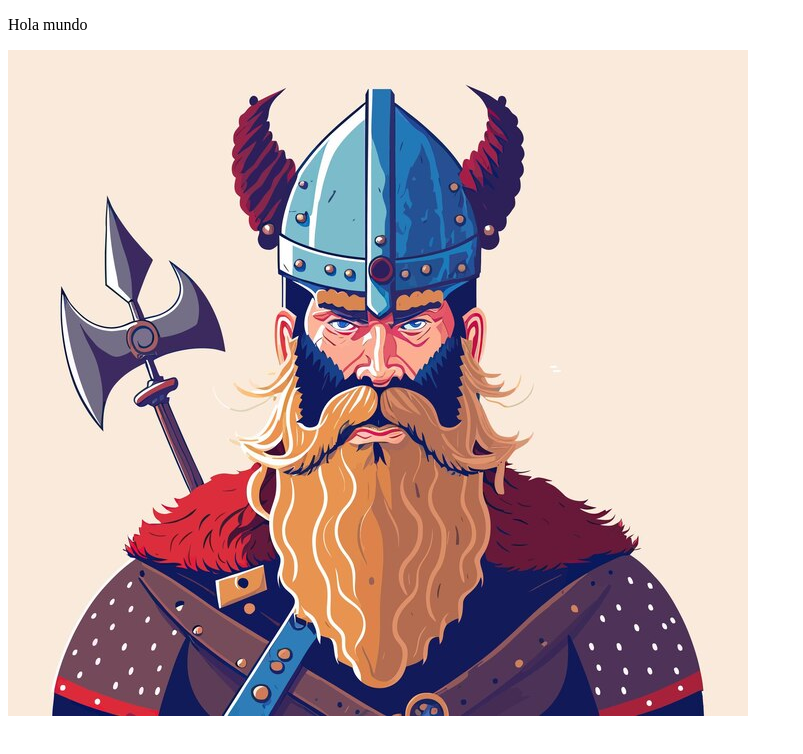
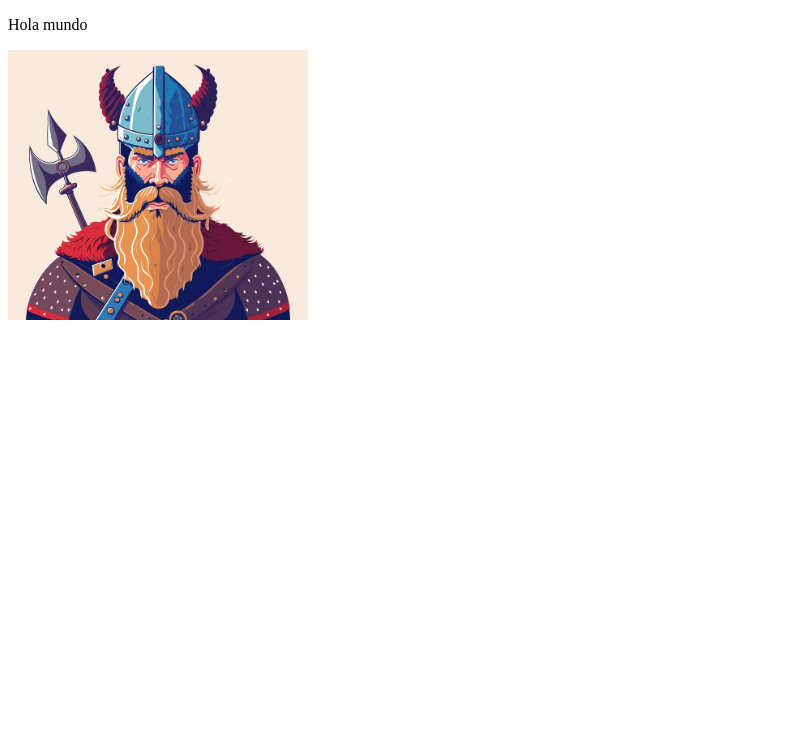
Before and after one commit to BrianMareniov/CursoFullStack, a plain HTML site: page index.html in a window 1280 px wide. Shown: the whole page, without its empty margins (0-803 px from the left). Drawn offline with Linux system fonts and the light colour scheme.

Commit message:
Modifique tamanio imagen

```diff
--- a/index.html
+++ b/index.html
@@ -5,7 +5,7 @@
     <meta name="viewport" content="width=device-width, initial-scale=1.0">
     <title>Document</title>
     <p>Hola mundo</p>
-    <img src="img/guerrero-vikingo-casco-hacha-brave-viking-vector-ilustracion-estilo-dibujos-animados_819901-328.jpg" alt="">
+    <img src="img/guerrero-vikingo-casco-hacha-brave-viking-vector-ilustracion-estilo-dibujos-animados_819901-328.jpg" width="300" alt="">
 </head>
 <body>
 </body>
```
